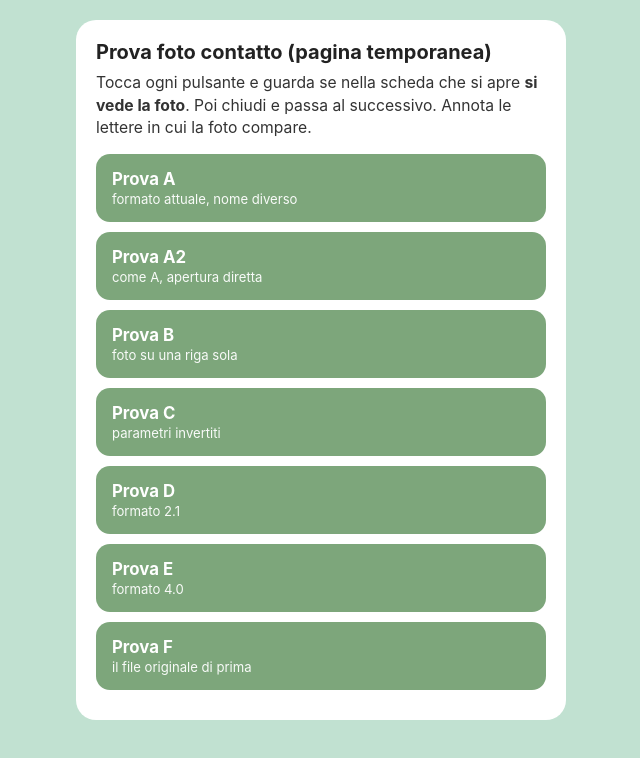
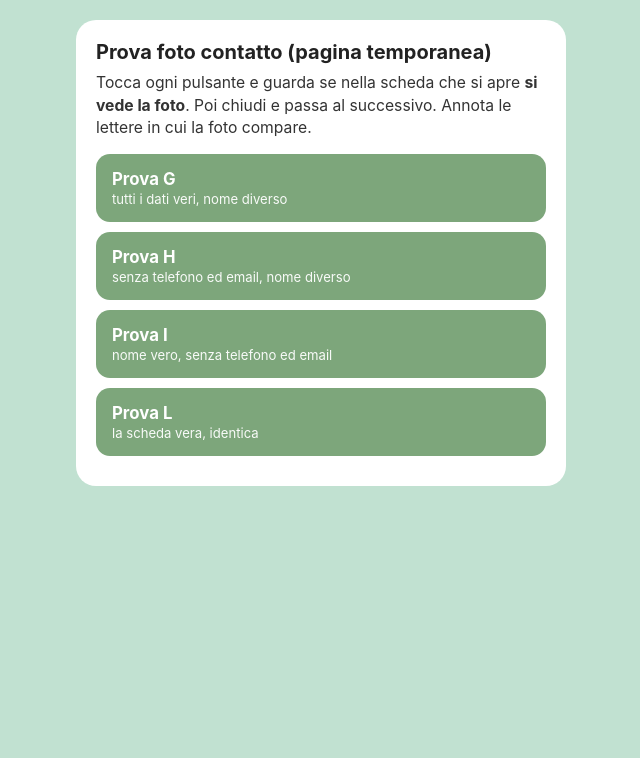
Before and after one commit to fabianamasia/contact, a plain HTML site: page prova/index.html in a window 1280 px wide. Shown: the whole page, without its empty margins (319-959 px from the left). Drawn offline with Linux system fonts and the light colour scheme.

Commit message:
Pagina di prova: nuove varianti per isolare il problema della foto
Co-Authored-By: Claude Fable 5.2 <noreply@anthropic.com>

```diff
--- a/prova/index.html
+++ b/prova/index.html
@@ -18,13 +18,10 @@
 <div class="box">
   <h1>Prova foto contatto (pagina temporanea)</h1>
   <p>Tocca ogni pulsante e guarda se nella scheda che si apre <b>si vede la foto</b>. Poi chiudi e passa al successivo. Annota le lettere in cui la foto compare.</p>
-  <a class="t" href="a.vcf" download="ProvaA.vcf">Prova A<small>formato attuale, nome diverso</small></a>
-  <a class="t" href="a.vcf">Prova A2<small>come A, apertura diretta</small></a>
-  <a class="t" href="b.vcf" download="ProvaB.vcf">Prova B<small>foto su una riga sola</small></a>
-  <a class="t" href="c.vcf" download="ProvaC.vcf">Prova C<small>parametri invertiti</small></a>
-  <a class="t" href="d.vcf" download="ProvaD.vcf">Prova D<small>formato 2.1</small></a>
-  <a class="t" href="e.vcf" download="ProvaE.vcf">Prova E<small>formato 4.0</small></a>
-  <a class="t" href="f.vcf" download="ProvaF.vcf">Prova F<small>il file originale di prima</small></a>
+  <a class="t" href="g.vcf" download="ProvaG.vcf">Prova G<small>tutti i dati veri, nome diverso</small></a>
+  <a class="t" href="h.vcf" download="ProvaH.vcf">Prova H<small>senza telefono ed email, nome diverso</small></a>
+  <a class="t" href="i.vcf" download="ProvaI.vcf">Prova I<small>nome vero, senza telefono ed email</small></a>
+  <a class="t" href="l.vcf" download="ProvaL.vcf">Prova L<small>la scheda vera, identica</small></a>
 </div>
 </body>
 </html>
```
Also changed, not shown: 4 other files.
